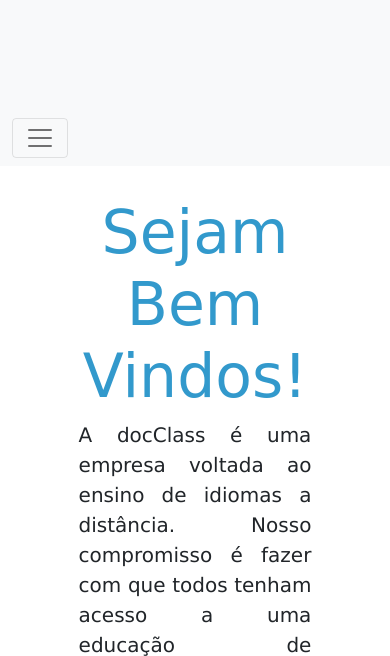
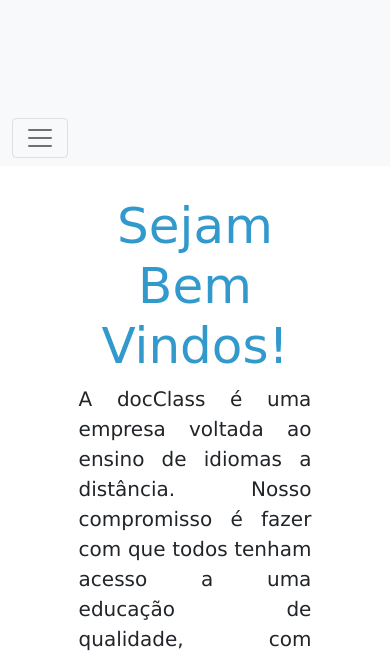
Before and after one commit to GuilhermeLeodeOliveira/tcc-ifsp, a PHP site: page /index.html in a window 390 px wide. Shown: the top 656 px of the page. Run offline with PHP 8.4, Linux system fonts and the light colour scheme; some libraries are stand-ins or nearby versions.

Commit message:
modifiquei o h1 na media query

```diff
--- a/style/estilo.css
+++ b/style/estilo.css
@@ -189,6 +189,10 @@ img.displayed {
         font-size: 17px;
     }
 
+    h1{
+        font-size: 50px;
+    }
+
     p.comeco{
         font-size: 20px;
     }
```
